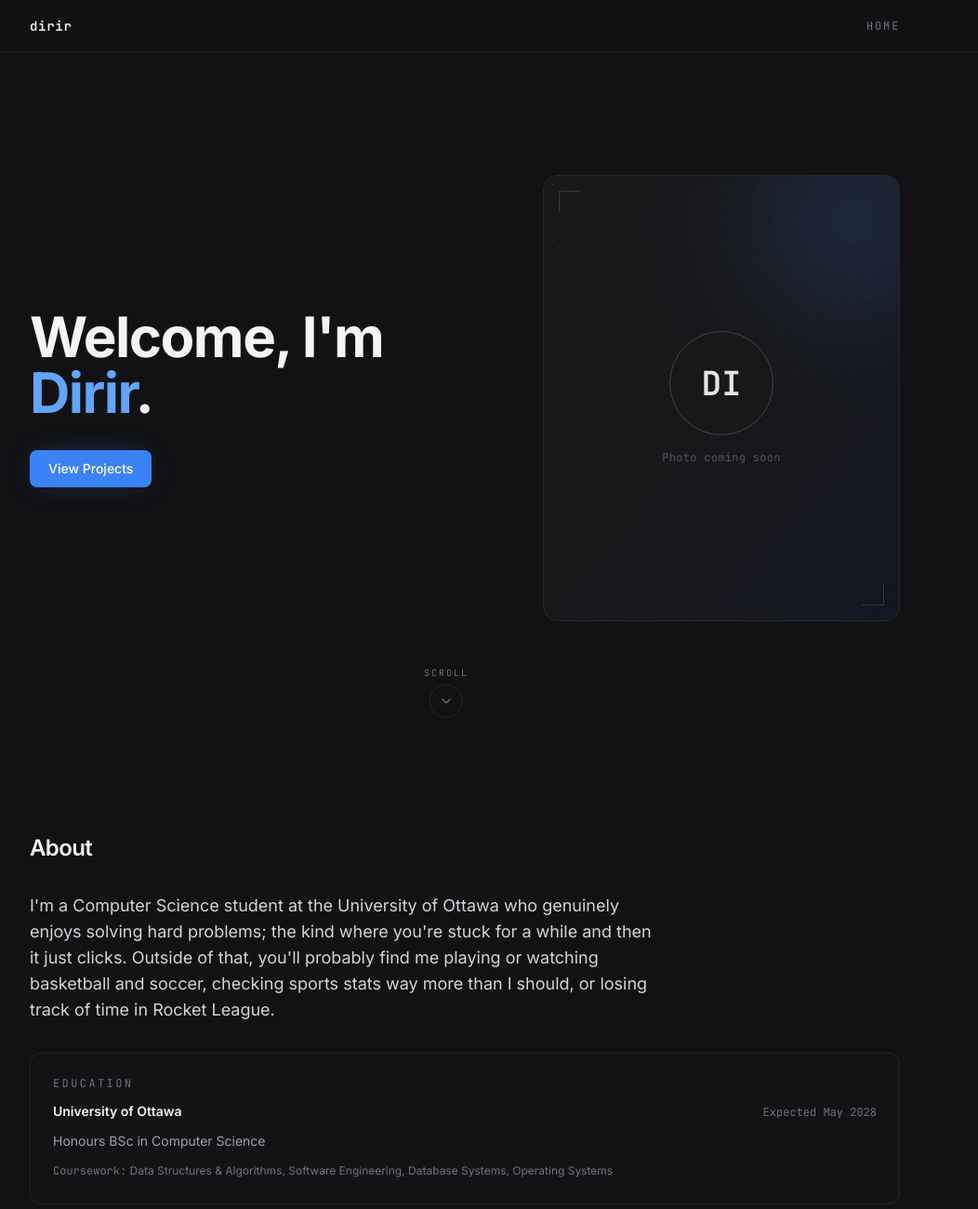
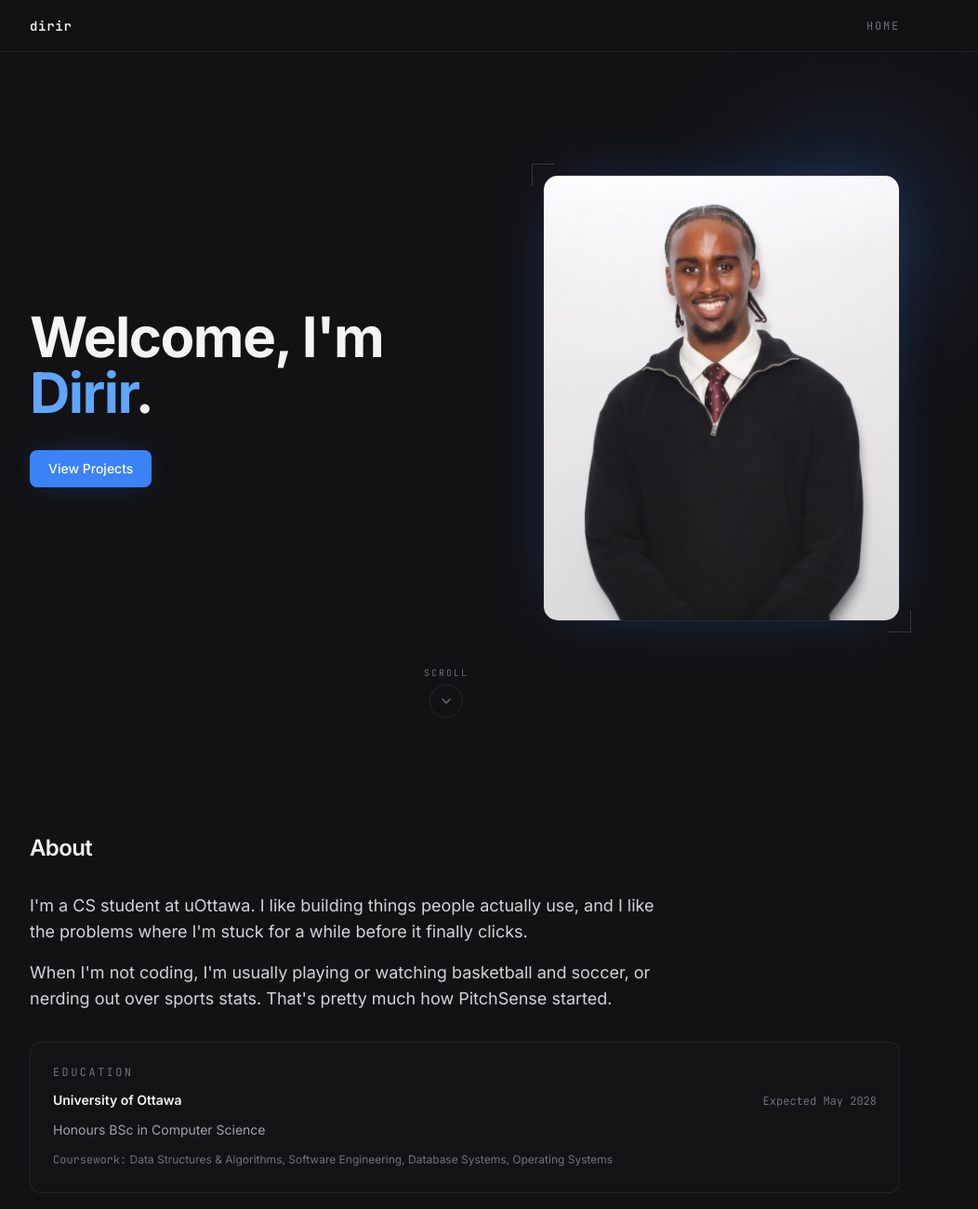
Before and after one commit to dirirahmed/imdirir.github.io, a plain HTML site: page index.html in a window 1280 px wide. Shown: the top 1300 px of the page at 93% size, without its empty margins (160-1212 px from the left). Drawn offline with nearby package versions, Linux system fonts and the light colour scheme.

Commit message:
added my pic + rewrote about so it sounds more like me

```diff
--- a/index.html
+++ b/index.html
@@ -157,17 +157,13 @@
 
           <!-- Picture window -->
           <div class="order-1 lg:order-2 flex justify-center lg:justify-end">
-            <div class="relative aspect-[4/5] w-full max-w-xs sm:max-w-sm rounded-2xl border border-zinc-800 bg-gradient-to-br from-zinc-900 via-zinc-900 to-blue-950/20 overflow-hidden">
-              <div class="absolute inset-0" style="background-image: radial-gradient(circle, #3f3f46 1px, transparent 1px); background-size: 20px 20px; opacity: 0.25;" aria-hidden="true"></div>
-              <div class="absolute -top-12 -right-12 w-48 h-48 bg-blue-500/20 blur-3xl rounded-full" aria-hidden="true"></div>
-              <div class="absolute inset-0 flex flex-col items-center justify-center gap-4 text-center px-6">
-                <div class="w-24 h-24 sm:w-28 sm:h-28 rounded-full border border-zinc-700 bg-zinc-900/80 flex items-center justify-center">
-                  <span class="font-mono text-3xl sm:text-4xl font-semibold text-zinc-200">DI</span>
-                </div>
-                <p class="text-xs font-mono text-zinc-600 tracking-wide">Photo coming soon</p>
+            <div class="relative w-full max-w-xs sm:max-w-sm">
+              <div class="absolute -top-10 -right-10 w-48 h-48 bg-blue-500/20 blur-3xl rounded-full" aria-hidden="true"></div>
+              <div class="relative aspect-[4/5] rounded-2xl border border-zinc-800 overflow-hidden shadow-[0_0_60px_-24px_rgba(59,130,246,0.45)]">
+                <img src="./dirir.jpg" alt="Dirir Ibrahim" width="800" height="1000" class="w-full h-full object-cover object-top" fetchpriority="high">
               </div>
-              <span class="absolute top-4 left-4 w-6 h-6 border-t border-l border-zinc-700/80" aria-hidden="true"></span>
-              <span class="absolute bottom-4 right-4 w-6 h-6 border-b border-r border-zinc-700/80" aria-hidden="true"></span>
+              <span class="absolute -top-3 -left-3 w-6 h-6 border-t border-l border-zinc-700/80" aria-hidden="true"></span>
+              <span class="absolute -bottom-3 -right-3 w-6 h-6 border-b border-r border-zinc-700/80" aria-hidden="true"></span>
             </div>
           </div>
 
@@ -175,7 +171,7 @@
       </div>
 
       <!-- Scroll cue -->
-      <button type="button" onclick="document.getElementById('about').scrollIntoView({behavior: 'smooth'})" aria-label="Scroll to About" class="absolute bottom-6 left-1/2 -translate-x-1/2 flex flex-col items-center gap-2 text-zinc-500 hover:text-zinc-300 transition-colors">
+      <button type="button" onclick="document.getElementById('about').scrollIntoView({behavior: 'smooth'})" aria-label="Scroll to About" class="absolute bottom-6 left-1/2 -translate-x-1/2 hidden sm:flex flex-col items-center gap-2 text-zinc-500 hover:text-zinc-300 transition-colors">
         <span class="text-[10px] font-mono tracking-[0.2em] uppercase">Scroll</span>
         <span class="w-9 h-9 rounded-full border border-zinc-800 flex items-center justify-center animate-bounce">
           <i data-lucide="chevron-down" class="w-4 h-4"></i>
@@ -191,10 +187,15 @@
         <h2 class="text-2xl font-semibold tracking-tight text-zinc-100">About</h2>
       </div>
 
-      <!-- Personal intro — a first draft, to be refined together in Dirir's own voice -->
-      <p class="text-base sm:text-lg text-zinc-300 leading-relaxed max-w-2xl">
-        I'm a Computer Science student at the University of Ottawa who genuinely enjoys solving hard problems; the kind where you're stuck for a while and then it just clicks. Outside of that, you'll probably find me playing or watching basketball and soccer, checking sports stats way more than I should, or losing track of time in Rocket League.
-      </p>
+      <!-- Personal intro, in Dirir's own voice -->
+      <div class="space-y-4 text-base sm:text-lg text-zinc-300 leading-relaxed max-w-2xl">
+        <p>
+          I'm a CS student at uOttawa. I like building things people actually use, and I like the problems where I'm stuck for a while before it finally clicks.
+        </p>
+        <p>
+          When I'm not coding, I'm usually playing or watching basketball and soccer, or nerding out over sports stats. That's pretty much how PitchSense started.
+        </p>
+      </div>
 
       <!-- Education -->
       <div class="rounded-xl border border-zinc-800/80 bg-zinc-900/30 p-5 sm:p-6 space-y-3">
@@ -328,7 +329,7 @@
     <section id="projects" class="space-y-8 scroll-mt-24">
       <div class="space-y-1">
         <h2 class="text-2xl font-semibold tracking-tight text-zinc-100">Projects</h2>
-        <p class="text-sm text-zinc-400">A few things I've built, learned, and broken... along the way.</p>
+        <p class="text-sm text-zinc-400">Things I've built, in class and on my own time.</p>
       </div>
 
       <!--
```
Also changed, not shown: dirir.jpg (added).
